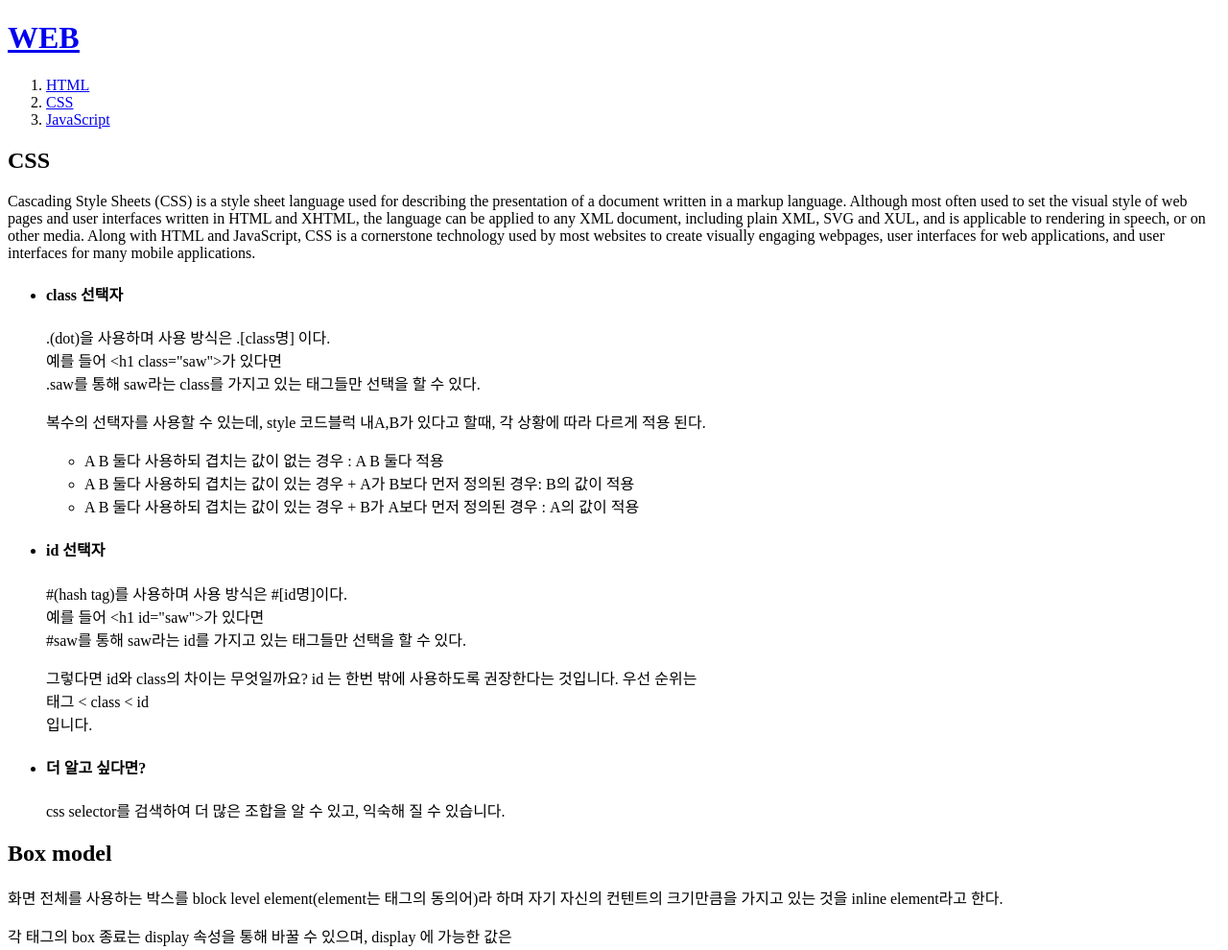
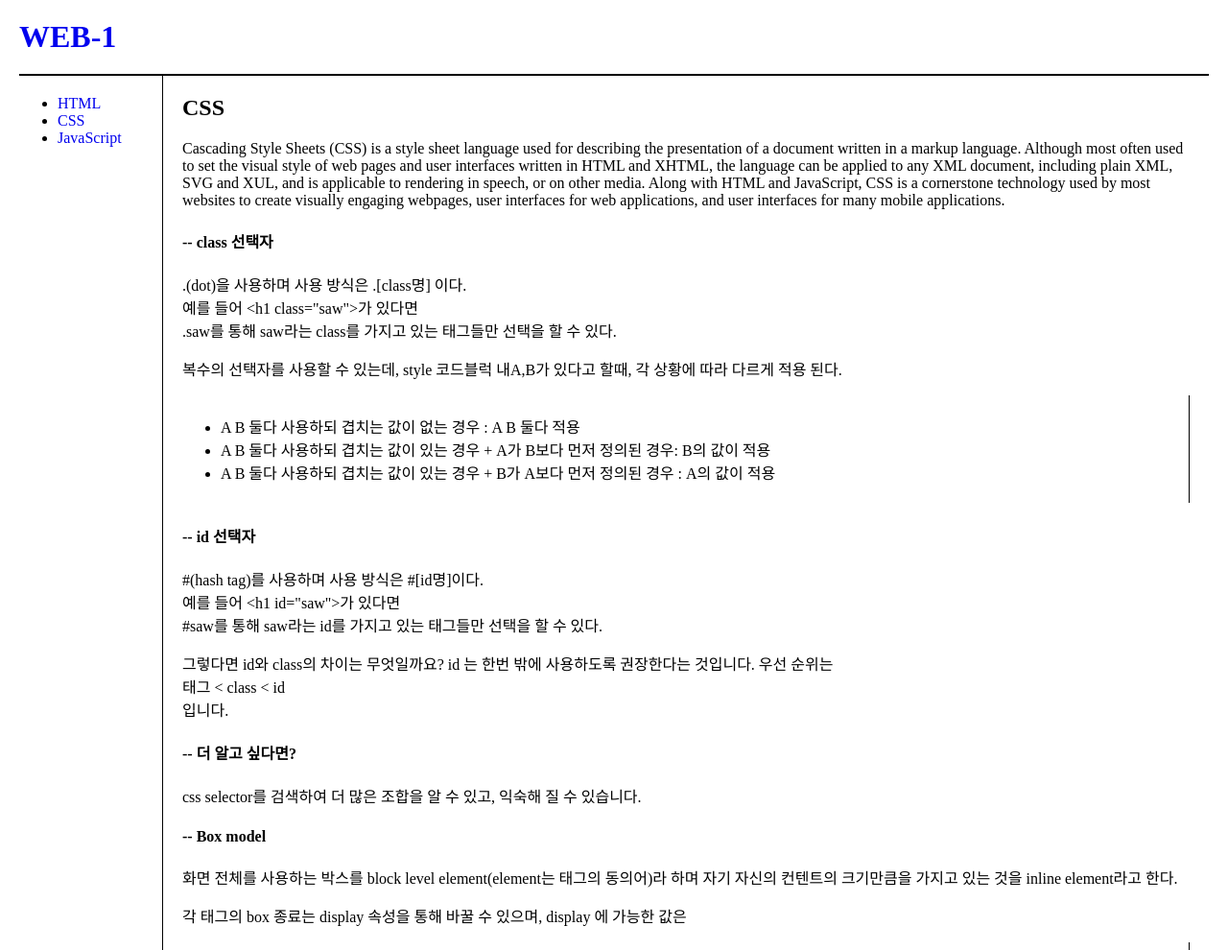
Before and after one commit to hoyj/web-n, a plain HTML site: page web1/css.html in a window 1280 px wide. Shown: the top 990 px of the page at 96% size. Drawn offline with Linux system fonts and the light colour scheme.

Commit message:
web-n과 web-1에 대하여 같은 css 스타일 및 포멧 적용

```diff
--- /dev/null
+++ b/css/style.css
@@ -0,0 +1,28 @@
+#grid-container {
+	display: grid;
+	grid-template-columns: 150px 1fr;
+}
+#grid-main {
+	padding-left: 20px;
+	padding-right: 20px;
+}
+body {
+	margin: 0;
+	margin-left: 20px;
+	margin-right: 20px;
+}
+h1 {
+	margin: 0;
+	border-bottom: 2px solid black;
+	padding-top: 20px;
+	padding-bottom: 20px;
+}
+a {
+	text-decoration: none;
+}
+ul {
+	margin: 0;
+	padding-top: 20px;
+	padding-bottom: 20px;
+	border-right: 1px solid black;
+}
--- a/web1/css.html
+++ b/web1/css.html
@@ -1,26 +1,25 @@
 <!doctype html>
 <html>
 <head>
+  <meta charset="utf-8">
   <title>WEB1 - CSS</title>
-		<meta charset="utf-8">
+  <link rel="stylesheet" href="./css/style.css">
 </head>
 <body>
-		<h1><u><a href="index.html">WEB</a></u></h1>
-		<ol>
+  <h1><a href="index.html">WEB-1</a></h1>
+  <div id="grid-container">
+   <ul>
     <li><a href="html.html">HTML</a></li>
     <li><a href="css.html">CSS</a></li>
     <li><a href="javascript.html">JavaScript</a></li>
-		</ol>
-
+    </ul>
+    <div id="grid-main">
       <h2>CSS</h2>
       <p>
         Cascading Style Sheets (CSS) is a style sheet language used for describing the presentation of a document written in a markup language. Although most often used to set the visual style of web pages and user interfaces written in HTML and XHTML, the language can be applied to any XML document, including plain XML, SVG and XUL, and is applicable to rendering in speech, or on other media. Along with HTML and JavaScript, CSS is a cornerstone technology used by most websites to create visually engaging webpages, user interfaces for web applications, and user interfaces for many mobile applications.
       </p>
 
-		<p>
-		<ul>
-			<li>
-				<h4>class 선택자</h4>
+      <h4>-- class 선택자</h4>
       <p>
         .(dot)을 사용하며 사용 방식은 .[class명] 이다.<br>
         예를 들어 &lth1 class="saw"&gt가 있다면<br>
@@ -35,9 +34,8 @@
           <li>A B 둘다 사용하되 겹치는 값이 있는 경우 + B가 A보다 먼저 정의된 경우 : A의 값이 적용</li>
         </ul>
       </p>
-			</li>
-			<li>
-				<h4>id 선택자</h4>
+
+      <h4>-- id 선택자</h4>
       <p>
         #(hash tag)를 사용하며 사용 방식은 #[id명]이다.<br>
         예를 들어 &lth1 id="saw"&gt가 있다면 <br>
@@ -49,15 +47,11 @@
         태그 &lt class &lt id<br>
         입니다.
       </p>
-			</li>
-			<li>
-				<h4>더 알고 싶다면?</h4>
+
+      <h4>-- 더 알고 싶다면?</h4>
       <p>css selector를 검색하여 더 많은 조합을 알 수 있고, 익숙해 질 수 있습니다.</p>
-			</li>
-		</ul>
-		</p>
 
-		<h2>Box model</h2>
+      <h4>-- Box model</h4>
       <p>
         화면 전체를 사용하는 박스를 block level element(element는 태그의 동의어)라 하며 자기 자신의 컨텐트의 크기만큼을 가지고 있는 것을 inline element라고 한다.
       </p>
@@ -71,25 +65,21 @@
         가 존재하며, none을 사용할 경우 해당 태그에 감싸인 컨텐트 자체가 화면에서 보이지 않는다(<strong>자리 또한 차지 하지 않는다</strong>)
       </p>
 
-		<p>
-		box 크기를 커스터마이징하고 싶다면 width, height 속성을 통해 바꿀 수 있다.
-		</p>
+      <p>box 크기를 커스터마이징하고 싶다면 width, height 속성을 통해 바꿀 수 있다.</p>
 
       <p>
         [안쪽]컨텐트와 테두리(border)사이의 간격은 padding 키워드를 이용한다.<br>
         [바깥쪽]테두리와 테두리 사이의 간격은 margin 키워드를 이용한다.
       </p>
 
-		<p>
-		box model 용어: margin &gt border &gt padding &gt content
-		</p>
+      <p>box model 용어: margin &gt border &gt padding &gt content</p>
 
       <p>
         더 궁금한 것은 css box model을 검색!<br>
         브라우저에 내장되어 있는 element inspector 또한 적극적으로 활용하자!
       </p>
 
-		<h3>Grid</h3>
+      <h4>-- Grid</h4>
       <p>
         그리드를 사용하기 위해서는 상위 &ltdiv&gt 태그가 있어야 하며 그 태그에는 id가 필요하다.<br>
         ex) &ltdiv id="grid"&gt :디자인 목적을 위한 그리드 태그<br>
@@ -109,17 +99,16 @@
         grid의 경우 최신 기술이기 때문에, 브라우저가 지원하는 지에 따라 사용 여부가 갈린다. 그렇기 때문에 caniuse.com을 이용하여 사용여부를 확인할 수 있다.
       </p>
 
-		<h3>External style sheet</h3>
+      <h4>-- External style sheet</h4>
       <p>
         To use external style sheets<br>
         use &ltlink rel="stylesheet" herf="[stylesheet path]"&gt
       </p>
 
-		<h3>Responsive web</h3>
-		<p>
-		use @media(min/max-width: #px){
-		}
-		</p>
+      <h4>-- Responsive web</h4>
+      <p>use @media(min/max-width: #px){}</p>
+    </div>
+  </div>
 </body>
 
 </html>
--- /dev/null
+++ b/web1/css/style.css
@@ -0,0 +1,31 @@
+#grid-container {
+	display: grid;
+	grid-template-columns: 150px 1fr;
+}
+#grid-main {
+	padding-left: 20px;
+	padding-right: 20px;
+}
+body {
+	margin: 0;
+	margin-left: 20px;
+	margin-right: 20px;
+}
+h1 {
+	margin: 0;
+	border-bottom: 2px solid black;
+	padding-top: 20px;
+	padding-bottom: 20px;
+}
+a {
+	text-decoration: none;
+}
+ul {
+	margin: 0;
+	padding-top: 20px;
+	padding-bottom: 20px;
+	border-right: 1px solid black;
+}
+img {
+	width: 100%;
+}
```
Also changed, not shown: index.html (+16 -9 lines), web1/html.html (+15 -12 lines), web1/index.html (+9 -6 lines), web1/javascript.html (+9 -5 lines). Lines whose indentation alone changed are shown as unchanged.
